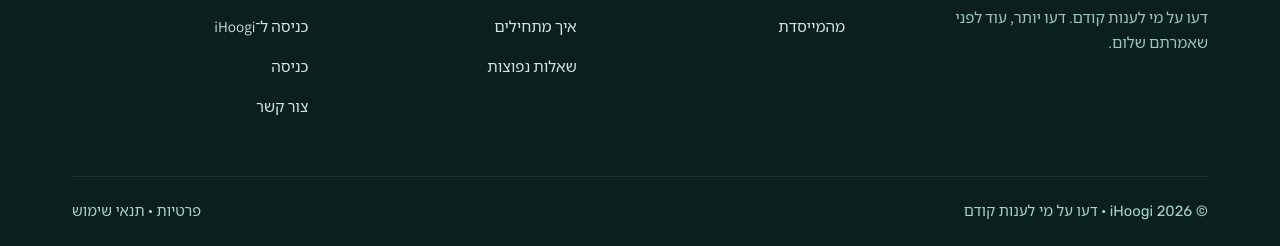
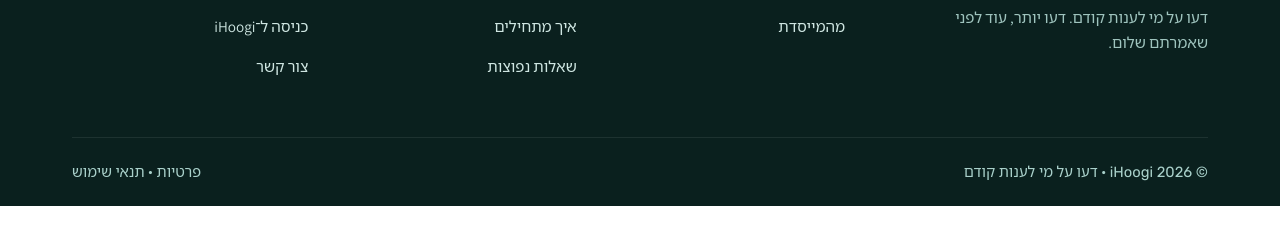
Before and after one commit to ai-4biz/ihoogi-marketing-site, a plain HTML site: page index.html in a window 1280 px wide. Shown: the part 7388-7634 px from the top of the page. After the commit the page ends 7594 px from the top, so only its background shows below. Drawn offline with Linux system fonts and the light colour scheme.

Commit message:
launch: align meta description and remove duplicate footer login

```diff
--- a/index.html
+++ b/index.html
@@ -9,7 +9,7 @@
 <link href="https://www.ihoogi.co.il/" rel="canonical"/>
 <link href="llms.txt" rel="alternate" title="LLM site description" type="text/plain"/>
 <title>iHoogi · דעו על מי לענות קודם</title>
-<meta content="כבר השקעתם כדי להביא את הפנייה. iHoogi עוזרת לדעת מי פנה, מה הוא מחפש, במי לטפל קודם ומה הצעד הבא." name="description"/>
+<meta content="iHoogi היא מערכת חכמה להבנת פניות — מבינה ומנתחת כל פנייה עוד לפני השיחה הראשונה, כדי שתדעו במי לטפל קודם ומה לעשות הלאה." name="description"/>
 <meta content="iHoogi · דעו על מי לענות קודם" property="og:title"/>
 <meta content="https://www.ihoogi.co.il/" property="og:url"/>
 <meta content="כבר השקעתם כדי להביא את הפנייה. עכשיו תדעו מה לעשות איתה. לרגל ההשקה: 50 הפניות הראשונות עלינו." property="og:description"/>
@@ -882,7 +882,6 @@ section[id],span[id]{scroll-margin-top:78px}
 <div><h4 data-i18n="k76">חשבון</h4><ul>
 <li><a data-i18n="k330" data-url="GUIDED_SETUP_URL" href="https://ihoogi.com/q/d_klHh3Uxoj6ys/chat" target="_blank" rel="noopener noreferrer">אני רוצה להתחיל עם 50 פניות חינם</a></li>
 <li><a data-i18n="k332" data-url="TRY_IHOOGI_URL" href="https://ihoogi.com/landing" target="_blank" rel="noopener noreferrer">כניסה ל־iHoogi</a></li>
-<li><a data-i18n="k85" data-url="LOGIN_URL" href="https://ihoogi.com/landing">כניסה</a></li>
 <li><a data-i18n="k86" data-url="CONTACT" href="mailto:office@ihoogi.com">צור קשר</a></li>
 </ul></div>
 </div>
```
